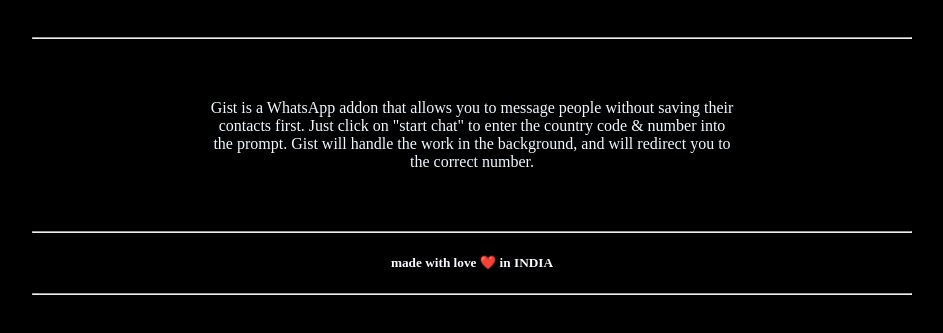
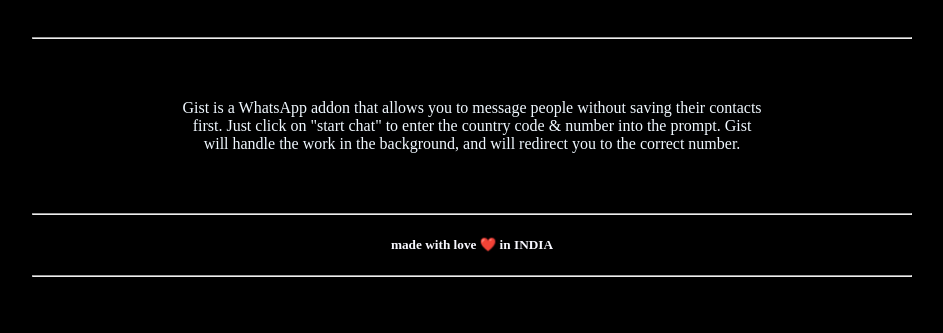
Before and after one commit to theyashvishnoi/Gist, a plain HTML site: page index.html in a window 1280 px wide. Shown: the part 573-906 px from the top of the page, without its empty margins (168-1111 px from the left). Drawn offline with Linux system fonts and the light colour scheme.

Commit message:
enhanced width of description paragraph

```diff
--- a/style.css
+++ b/style.css
@@ -52,7 +52,7 @@
     }
     .descriptionpara{
       color: aliceblue;
-      padding: 5% 20%;
+      padding: 5% 17%;
     }
     @media only screen and (max-width: 600px){
       .logo1{
```
